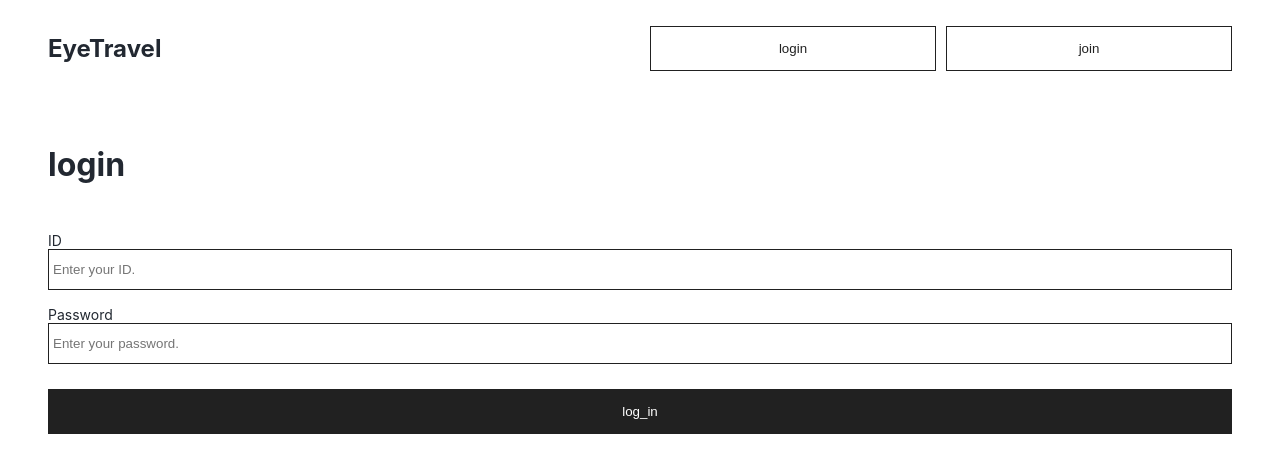
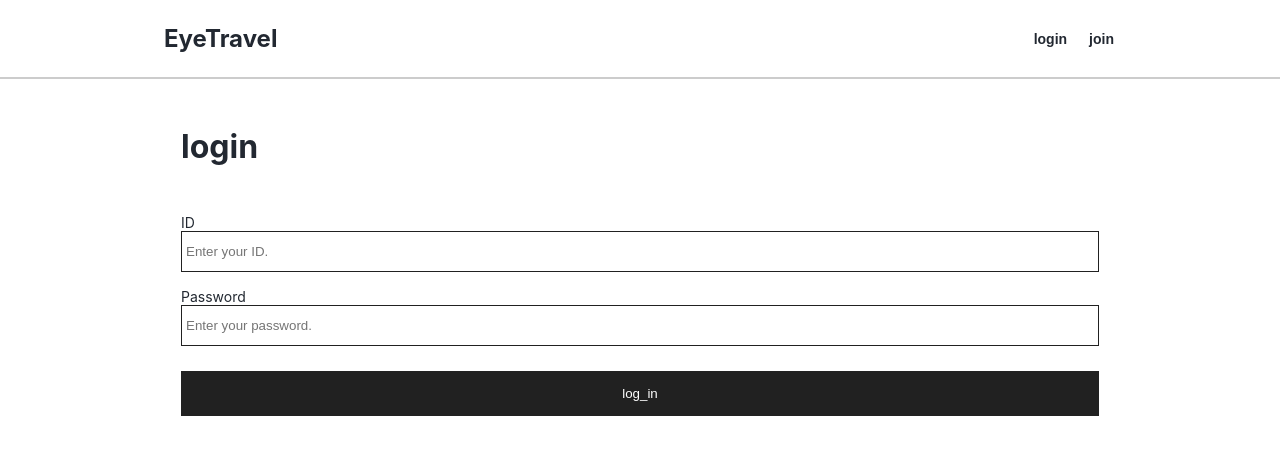
Before and after one commit to trip-miniproject-team8/TripFrontEnd, a React (Create React App) app: page /login in a window 1280 px wide. Shown: the top 472 px of the page. Built offline with nearby package versions, Linux system fonts and the light colour scheme.

Commit message:
레이아웃 정리

```diff
--- a/src/components/Header.js
+++ b/src/components/Header.js
@@ -20,15 +20,15 @@ const Header = (props) => {
   if(is_login && is_session){
     return (
       <React.Fragment>
-        <Grid width='95%' padding='16px' margin='auto' is_flex>
-          <Grid>
+        <Grid margin='auto' is_flex>
+          <Grid padding='24px'>
             <Logo href='/' onClick={() => {history.push("/");}}>
               <Text bold size='24px' margin='0' onClick={() => {history.push("/");}}>EyeTravel</Text>
             </Logo>
           </Grid>
-          <Button width='40%' margin='10px 0;' text='logout' _onClick={()=>{
+          <Button width='auto' margin='10px 20px;' border='none' _onClick={()=>{
             dispatch(userActions.logoutFB());
-          }}></Button>
+          }}><Text bold>logout</Text></Button>
         </Grid>
       </React.Fragment>
     );
@@ -36,19 +36,19 @@ const Header = (props) => {
 
   return (
     <React.Fragment>
-      <Grid width='95%' padding='16px' margin='auto' is_flex>
-        <Grid>
+      <Grid margin='auto' is_flex>
+        <Grid padding='24px'>
           <Logo href='/' onClick={() => {history.push("/");}}>
             <Text bold size='24px' margin='0' onClick={() => {history.push("/");}}>EyeTravel</Text>
           </Logo>
         </Grid>
-        <Grid is_flex>
-          <Button text='login' margin='10px' _onClick={()=>{
+        <Grid is_flex width='auto'>
+          <Button border='none' _onClick={()=>{
             history.push('/login');
-          }}></Button>
-          <Button text='join' _onClick={()=>{
+          }}><Text bold>login</Text></Button>
+          <Button border='none' margin='10px 20px 10px 10px' _onClick={()=>{
             history.push('/signup');
-          }}></Button>
+          }}><Text bold>join</Text></Button>
         </Grid>
       </Grid>
     </React.Fragment>
--- a/src/components/Post.js
+++ b/src/components/Post.js
@@ -17,7 +17,7 @@ const Post = (props) => {
     <React.Fragment>
       {/* <Grid width='95%' padding='16px' margin='auto'> */}
       <Grid>
-        <Grid width='95%' padding='16px 16px 0' margin='auto'>
+        <Grid padding='16px 16px 0'>
           <Grid is_flex>
             <Grid is_flex width='auto'>
               <Image shape='circle' src={props.src} />
--- a/src/elements/Button.js
+++ b/src/elements/Button.js
@@ -53,6 +53,7 @@ const ElButton = styled.button`
   &:hover {
     text-decoration: underline;
     font-weight: 700;
+    cursor: pointer;
   }
 `;
 
--- a/src/elements/Grid.js
+++ b/src/elements/Grid.js
@@ -2,15 +2,17 @@ import React from 'react';
 import styled from 'styled-components';
 
 const Grid = (props) => {
-  const { is_flex, width, padding, margin, bg, children, center, _onClick } = props;
+  const { is_flex, width, maxWidth, padding, border, margin, bg, children, center, _onClick } = props;
 
   const styles = {
     is_flex: is_flex,
     width: width,
+    maxWidth: maxWidth,
     margin: margin,
     padding: padding,
     bg: bg,
     center: center,
+    border: border,
   }
 
   return (
@@ -24,15 +26,18 @@ Grid.defaultProps = {
   children: null,
   is_flex: false,
   width: "100%",
+  maxWidth: '1000px',
   padding: false,
   margin: false,
   bg: false,
   center: false,
+  border: false,
   _onClick: () => {},
 };
 
 const GridBox = styled.div`
   width: ${(props) => props.width};
+  max-width: ${(props) => props.maxWidth};
   height: 100%;
   box-sizing: border-box;
   ${(props) => (props.padding ? `padding: ${props.padding};` : "")}
@@ -40,6 +45,7 @@ const GridBox = styled.div`
   ${(props) => (props.bg ? `background-color: ${props.bg};` : "")}
   ${(props) => (props.is_flex ? `display: flex; align-items: center; justify-content: space-between;` : "")}
   ${(props) => (props.center ? `text-align: center;` : "")}
+  ${(props) => (props.border ? `border: ${props.border};` : "")}
 `;
 
 export default Grid;
--- a/src/pages/PostDetail.js
+++ b/src/pages/PostDetail.js
@@ -4,6 +4,7 @@ import CommentList from "../components/CommentList";
 import CommentWrite from "../components/CommentWrite";
 
 import Permit from '../shared/Permit';
+import { Grid } from '../elements';
 
 import { useSelector, useDispatch } from "react-redux";
 import {actionCreators as postActions} from "../redux/modules/post";
@@ -29,6 +30,7 @@ const PostDetail = (props) => {
 
     return (
         <React.Fragment>
+          <Grid  border='1px solid #ccc' margin='20px auto'>
             {post && (
               <Post {...post} is_me={post.user_info.user_id === user_info?.uid} />
             )}
@@ -36,6 +38,7 @@ const PostDetail = (props) => {
               <CommentWrite post_id={id}/>
             </Permit>
             <CommentList post_id={id}/>
+          </Grid>
         </React.Fragment>
     )
 }
--- a/src/pages/PostList.js
+++ b/src/pages/PostList.js
@@ -34,13 +34,13 @@ const PostList = (props) => {
         {post_list.map((p, idx) => {
           if(user_info && p.user_info.user_id === user_info.uid){
             return (
-              <Grid key={p.id} _onClick={() => {history.push(`/post/${p.id}`);}}>
+              <Grid  border='1px solid #ccc' margin='20px auto' key={p.id} _onClick={() => {history.push(`/post/${p.id}`);}}>
                 <Post {...p} is_me/>
               </Grid>
             );
           }
           return (
-            <Grid key={p.id} _onClick={() => {history.push(`/post/${p.id}`);}}>
+            <Grid border='1px solid #ccc' margin='20px auto' key={p.id} _onClick={() => {history.push(`/post/${p.id}`);}}>
               <Post {...p}/>
             </Grid>
           );
--- a/src/shared/App.js
+++ b/src/shared/App.js
@@ -32,8 +32,11 @@ function App() {
 
   return (
     <React.Fragment>
-      <Grid>
+      <Grid margin='auto'>
         <Header></Header>
+      </Grid>
+      <Headerline/>
+      <Grid margin='auto'>
         <ConnectedRouter history={history}>
           <Route path="/" exact component={PostList} />
           <Route path="/login" exact component={Login} />
@@ -51,4 +54,9 @@ function App() {
     );
 }
 
+const Headerline = styled.hr`
+  border: 0.3px solid #ccc;
+  margin: 0;
+`;
+
 export default App;
--- a/src/shared/common.js
+++ b/src/shared/common.js
@@ -1,5 +1,6 @@
 export const emailCheck = (email) => {
   let _reg = /^[0-9a-zA-Z]([-_.0-9a-zA-Z])*@[0-9a-zA-Z]([-_.0-9a-zA-Z])*.([a-zA-Z])*/;
 
+  // ^[A-Za-z0-9-_]{3-9}
   return _reg.test(email);
 }
```
Lines whose indentation alone changed are shown as unchanged.
